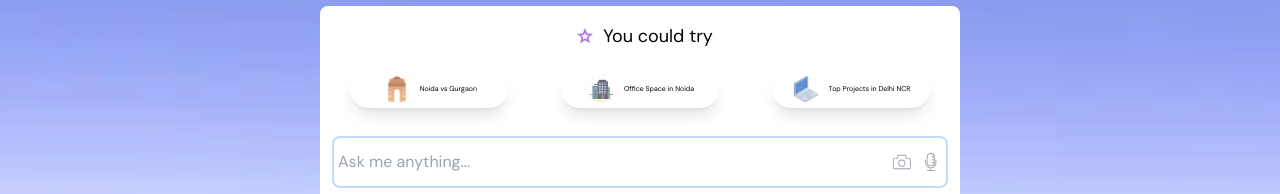
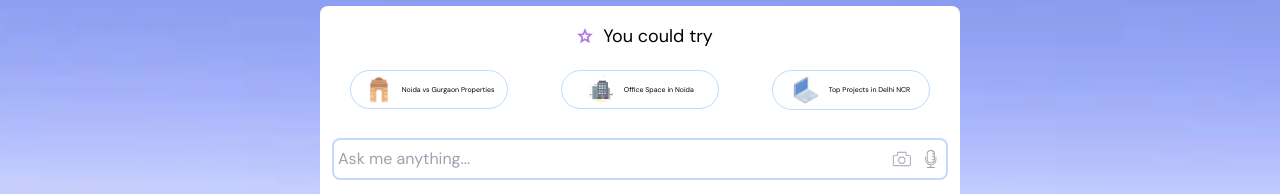
Before and after one commit to NavTew/PEx-Landing-Page, a React (Vite) app: page / in a window 1280 px wide. Shown: the part 703-897 px from the top of the page. Built offline with nearby package versions, Linux system fonts and the light colour scheme.

Commit message:
seventh commit

```diff
--- a/src/pages/landingPage/chatbot/Chatbot.jsx
+++ b/src/pages/landingPage/chatbot/Chatbot.jsx
@@ -188,21 +188,22 @@ function Chatbot() {
           </div>
           <div className="flex flex-row justify-around items-center my-4 mx-auto flex-wrap">
             <button
-              className="text-[7px] bg-[#FFFFFF]  p-1 rounded-full m-1 w-1/4 shadow-lg border-1 border-grey-400 flex flex-row justify-center items-center"
-              onClick={() => handleButtonClick("Noida vs Gurgaon")}
+              className="text-[7px] bg-[#FFFFFF] p-1 rounded-full m-1 w-1/4 border border-blue-200 flex flex-row justify-center items-center"
+
+              onClick={() => handleButtonClick("Noida vs Gurgaon Properties")}
             >
               <img src={gate} className="mr-2 w-1/5" alt="" />
-              Noida vs Gurgaon
+              Noida vs Gurgaon Properties
             </button>
             <button
-              className="text-[7px] bg-[#FFFFFF]  p-1 rounded-full m-1 w-1/4 shadow-lg border-1 border-gray-400 flex flex-row justify-center items-center"
+              className="text-[7px] bg-[#FFFFFF]  p-1 rounded-full m-1 w-1/4 border border-blue-200 flex flex-row justify-center items-center"
               onClick={() => handleButtonClick("Office Space in Noida")}
             >
               <img src={building} className="mr-2 w-1/5" alt="" />
               Office Space in Noida
             </button>
             <button
-              className="text-[7px] bg-[#FFFFFF]  p-1 rounded-full m-1 w-1/4 shadow-lg border-1 border-gray-400 flex flex-row justify-center items-center"
+              className="text-[7px] bg-[#FFFFFF]  p-1 rounded-full m-1 w-1/4 border border-blue-200 flex flex-row justify-center items-center"
               onClick={() => handleButtonClick("Top Projects in Delhi NCR")}
               disabled={isLoading}
             >
@@ -234,7 +235,7 @@ function Chatbot() {
     <input
       type="text"
       value={inputText}
-      className="sm:w-full w-3/4 px-1 text-md sm:my-1 my-0 min-h-[40px] resize-none bg-transparent focus:outline-none left-padding: 2px border-blue-200"
+      className="sm:w-full w-3/4 px-1 text-md sm:my-1 my-0 min-h-[30px] bg-transparent focus:outline-none left-padding: 2px border-blue-200 h-auto"
       onChange={handleInputChange}
       placeholder="Ask me anything..."
       required
```
